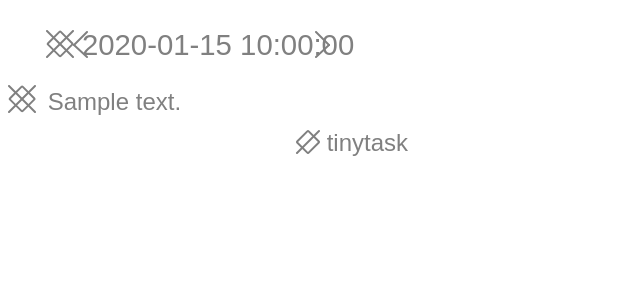
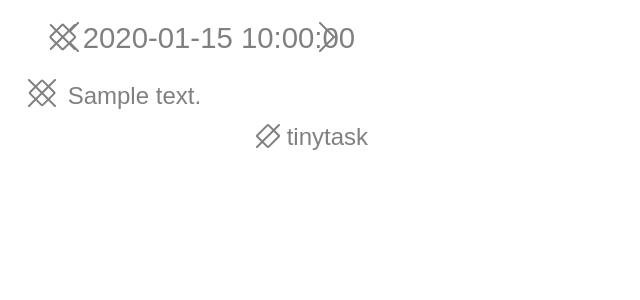
Before and after one commit to heytanuki/tinytask, a Python web app: template templates/task_list_past.html in a window 1280 px wide. Shown: the top 300 px of the page, without its empty margins (0-640 px from the left). Run offline with Jinja, Linux system fonts and the light colour scheme; the template is opened without the code that fills it: most values are stand-ins (such as "Sample title", 1, 10 or a date in 2020); some libraries are stand-ins or nearby versions.

Commit message:
fixing up past template

```diff
--- a/templates/task_list_past.html
+++ b/templates/task_list_past.html
@@ -7,7 +7,6 @@
 <meta name="viewport" content="width=device-width, target-densityDpi=device-dpi, initial-scale=1.0">
 
 <style>
-
 body {
   font-family: sans-serif;
   font-weight: normal;
@@ -22,36 +21,31 @@ line {
   stroke-width: 2px;
   stroke: gray;
 }
+rect {
+  fill: white;
+}
 svg {
   vertical-align: -3px;
   stroke-width: 2px;
   stroke: gray;
-  fill: white;
+}
+div#list_container {
+  margin-left: 20px;
 }
 
 /* Date nav styling */
-div#top_bar {
-  width: 384px;
-  height: 20px;
-}
 div#date_nav {
   margin-bottom: 22px;
+  margin-top: 22px;
   height: 35px;
   width: 384px;
-  font-size: 22pt;
-  text-align: center;
-  /*border-right: 2px solid black;*/
+  display: none;
 }
-div#date_nav_arrows {
-  position: absolute;
-}
-#da_right {
-  margin-top: 3px;
-  margin-left: 220px;
-}
-#da_left {
-  margin-top: 3px;
-  margin-left: 65px;
+div#date_nav_placeholder {
+  margin-bottom: 22px;
+  margin-top: 22px;
+  height: 35px;
+  width: 384px;
 }
 
 /* Task text and menu */
@@ -72,47 +66,77 @@ svg.started > line#forwardslash {
 
 /* Logo stuff */
 div.tt_logo {
-  width: 400px;
+  width: 120px;
   color: gray;
-  margin-bottom: 20px;
+  margin-bottom: 10px;
+  margin-left: 240px;
 }
 #logoslash {
   stroke: gray;
+}
+div.logomenu {
+  display: none;
+  text-align: right;
+  width: 180px;
+  border-width: 2px 0px 0px 0px;
+  border-style: solid;
+  border-color: darkgray;
+  background-color: rgb(245, 245, 245);
+  margin-right: 33px;
+  margin-left: 220px;
+  padding-right: 20px;
+
+  vertical-align: top;
 }
 </style>
 
 </head>
 {% macro date_nav() %}
-<div id="top_bar"></div>
-<div id="date_nav_arrows" class="future">
-  <svg id="da_left" width="15" height="28">
-    <line x1="14" y1="1" x2="1" y2="14" />
-    <line x1="14" y1="26" x2="1" y2="14" />
-  </svg>
-  <svg id="da_right" width="15" height="28">
-    <line x1="1" y1="1" x2="14" y2="14" />
-    <line x1="1" y1="26" x2="14" y2="14" />
+<div id="date_nav">
+  <svg width="400" height="30">
+    <g transform="translate(55,0)">
+      <rect id="yesterday_button" class="touchable" width="70" height="30" x="-25" y="0" stroke="white" />
+      <line x1="15" y1="1" x2="1" y2="15" />
+      <line x1="15" y1="29" x2="1" y2="15" />
+    </g>
+    <g transform="translate(297,0)">
+      <rect id="tomorrow_button" class="touchable" width="70" height="30" x="-15" y="0" stroke="white" />
+      <line x1="15" y1="1" x2="29" y2="15" />
+      <line x1="29" y1="15" x2="15" y2="29" />
+    </g>
+    <g id="date_display" transform="translate(125, 0)">
+      <g id="date_diamond" class="past" transform="translate(0, 0)">
+        <rect x="6" y="6" rx="1" ry="1" stroke-width="2px" width="18" height="18" transform="rotate(45 15 15)" />
+        <line id="date_forwardslash" x1="27" y1="3" x2="3" y2="27" />
+        <line id="date_backslash" x1="3" y1="3" x2="27" y2="27" />
+      </g>
+      <text x="0" y="26" style="
+        font-family: sans-serif;
+        font-weight: normal;
+        font-size: 22pt;
+        stroke-width: 0px;
+        fill: gray;
+      " transform="translate(35,0)">{{ get_readable_date(date) }}</text>
+    </g>
   </svg>
 </div>
-<div id="date_nav" class="future">
-  <span>
-    <svg id="date_diamond" width="28" height="28" >
-      <g transform="translate(0) rotate(45 12 16)">
-        <rect x="3" y="4" rx="1" ry="1" width="18" height="18"   />
-      </g>
-      <line id="forwardslash" x1="27" y1="1" x2="1" y2="27" />
-      <line id="backslash" x1="1" y1="1" x2="27" y2="27" />
-    </svg>
-    {{ get_readable_date(date) }}
-  </span>
+
+<div id="date_test_width" style="
+    display: none;
+    font-family: sans-serif;
+    font-weight: normal;
+    font-size: 20pt;
+  ">
+  {{ get_readable_date(date) }}
 </div>
+
 {% endmacro %}
 
 {% macro draw_task(task) %}
 <div class="task_container" date="{{ date }}"" key="{{ task['task_key'] }}">
   <svg id="task_diamond" class="{{ task['status'] }}" width="28" height="28">
     <g transform="translate(0) rotate(45 12 16)">
-      <rect x="3" y="4" rx="1" ry="1" width="18" height="18" stroke-width="2" fill="white" />
+      <rect x="3" y="4" rx="1" ry="1" width="18" height="18" stroke-width="2px" fill="white" />
     </g>
     <line id="forwardslash" stroke-width="0" x1="27" y1="1" x2="1" y2="27" />
     <line id="backslash" stroke-width="0" x1="1" y1="1" x2="27" y2="27" />
@@ -123,26 +147,51 @@ div.tt_logo {
 
 <body>
 {{ date_nav() }}
+<div id="date_nav_placeholder">
+
+</div>
 
 <!-- task list -->
+<div id="list_container" width="400">
 {% for task in tasks %}
 {{ draw_task(task) }}
 {% endfor %}
+</div>
 
 <div class="tt_logo" align="right">
   <svg id="logo" class="started" width="28" height="28" viewBox="0 0 28 28">
-    <g transform="translate(0) rotate(45 16 16)"><!-- second 2 rotate args: rect x + width/2 -->
-      <rect x="8" y="8" rx="1" ry="1" width="16" height="16" stroke="gray" stroke-width="2" />
+    <g transform="translate(0) rotate(45 16 16)">
+      <rect x="8" y="8" rx="1" ry="1" width="16" height="16" stroke="gray" stroke-width="2px" />
     </g>
     <line id="logoslash" x1="27" y1="5" x2="5" y2="27" />
   </svg><span> tinytask</span>
-  <span id="username"></span>
 </div>
+<div class="logomenu">
+<a href="/info/">about</a><br><a href="/updates/">updates</a><br><a href="/log out/">log out</a><p id="scr_width">0</p><br><a id="import_yesterday" href="#">import yesterday</a>
+</div>
+
 
 <script src="https://ajax.googleapis.com/ajax/libs/jquery/3.2.1/jquery.min.js"></script>
 <script>
 
 // Helpers
+
+function set_logo_tense() {
+  list_date = "{{ date }}";
+  today = get_todays_date();
+  tense = 'present';
+  if (list_date > today) { tense = 'future'; }
+  if (list_date < today) { tense = 'past'; }
+  $("g#date_diamond").attr("class", tense);
+};
+
+function set_date_position() {
+  date_width = $("div#date_test_width").width() + 33;
+  position = 180 - (date_width / 2);
+  $("g#date_display").attr("transform", "translate(" + position + ", 0)");
+  $("div#date_nav_placeholder").hide()
+  $("div#date_nav").show();
+};
 
 function go_tomorrow() {
   window.location.href = "/date/{{ get_days(date, 1) }}/";
@@ -154,6 +203,8 @@ function go_yesterday() {
 
 // jQuery magic
 $(document).ready(function() {
+
+  set_date_position();
 
 // Home
   $("span#date_nav").click(function() {
```
Also changed, not shown: templates/task_list.html (+3 -4 lines).
